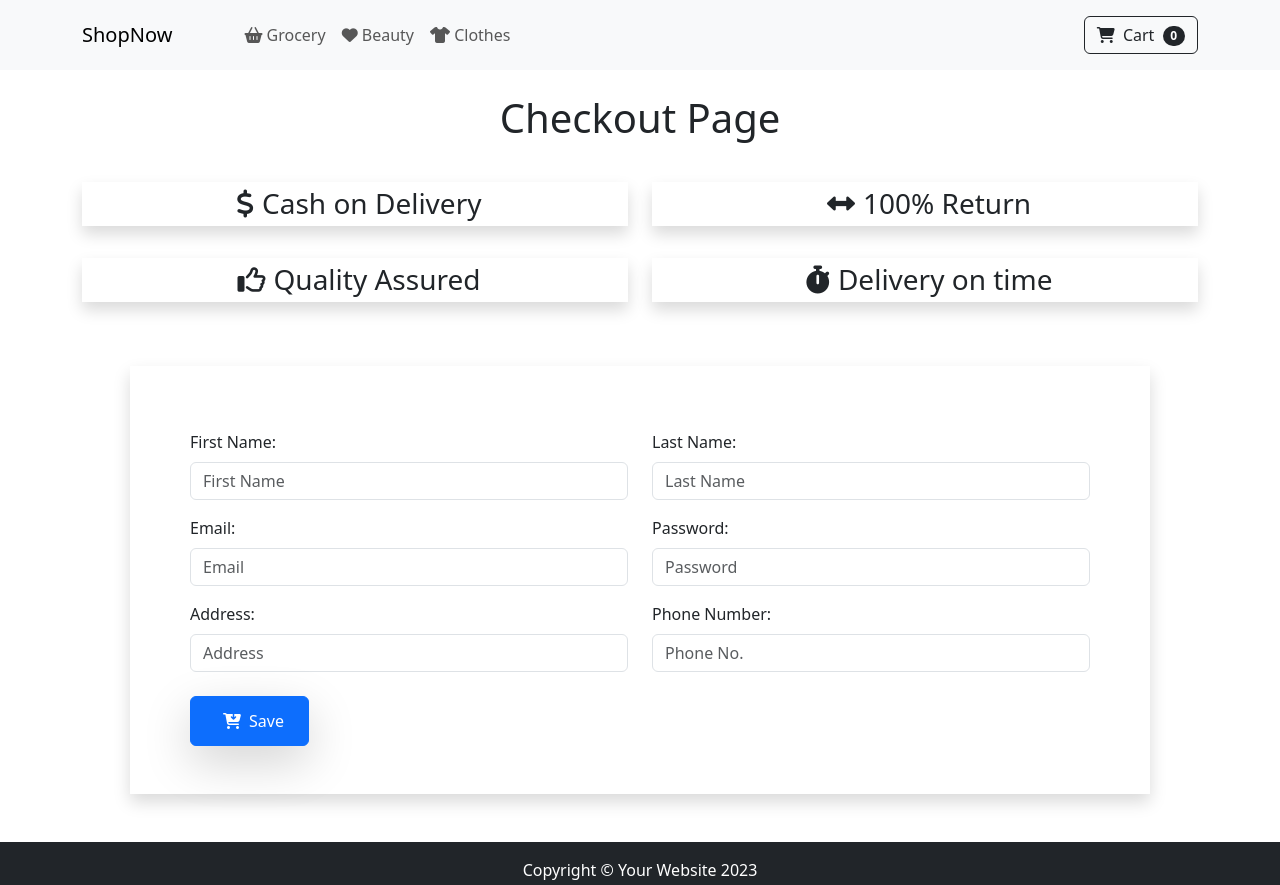
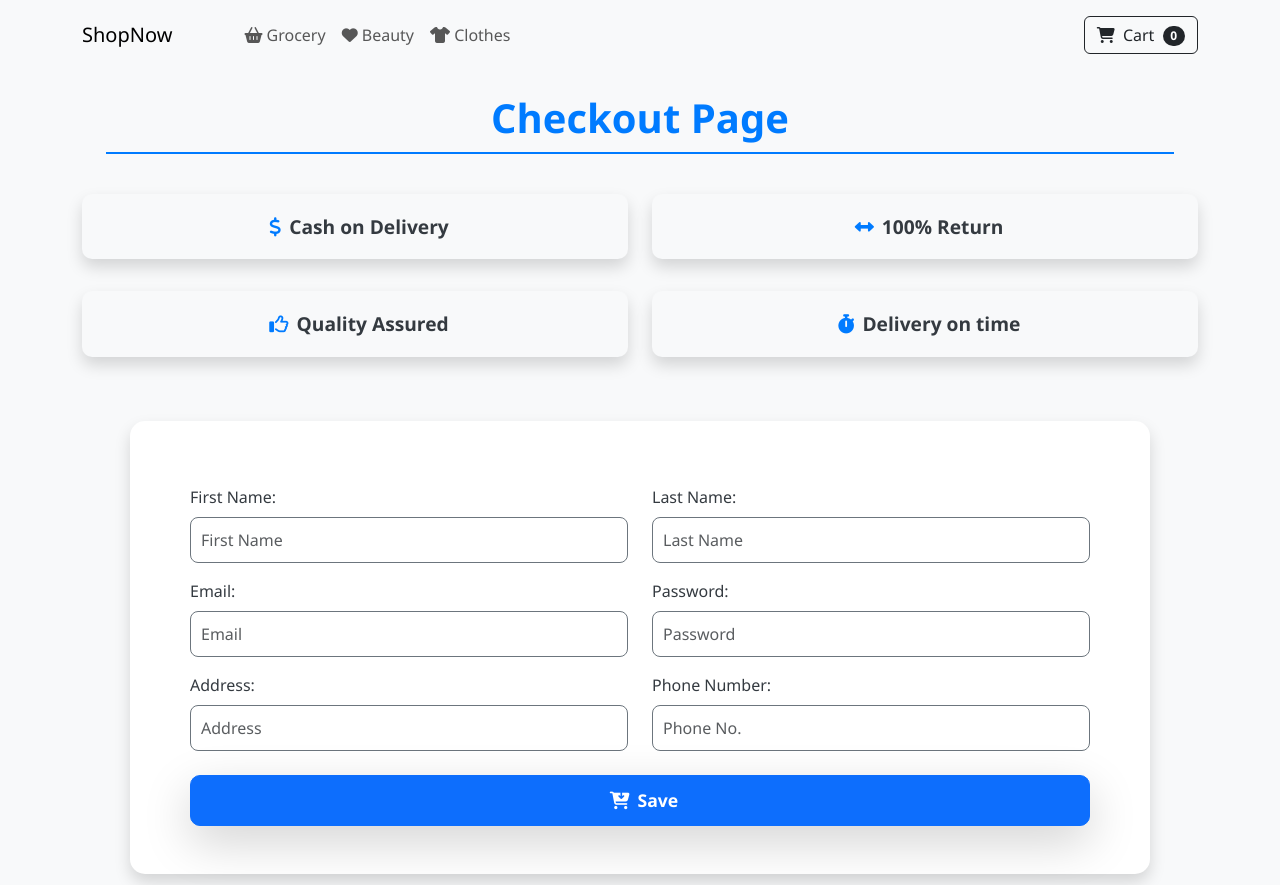
Before and after one commit to EdgarPomar/starter-code-frontend-shop, a plain HTML site: page checkout.html in a window 1280 px wide. Shown: the top 885 px of the page. Drawn offline with nearby package versions, Linux system fonts and the light colour scheme.

Commit message:
Improve the styles about checkout,html

```diff
--- a/checkout.html
+++ b/checkout.html
@@ -16,7 +16,7 @@
 	<link rel="stylesheet" href="https://cdnjs.cloudflare.com/ajax/libs/font-awesome/6.4.0/css/all.min.css"
 		integrity="sha512-iecdLmaskl7CVkqkXNQ/ZH/XLlvWZOJyj7Yy7tcenmpD1ypASozpmT/E0iPtmFIB46ZmdtAc9eNBvH0H/ZpiBw=="
 		crossorigin="anonymous" referrerpolicy="no-referrer" />
-
+	<link rel="stylesheet" href="./css/checkout_styles.css">
 </head>
 
 <body>
--- /dev/null
+++ b/css/checkout_styles.css
@@ -0,0 +1,141 @@
+/* Colores base */
+:root {
+    --primary: #007bff;
+    --dark: #343a40;
+    --light: #f8f9fa;
+    --gray: #6c757d;
+    --shadow: rgba(0, 0, 0, 0.1);
+  }
+
+  body {
+    background-color: var(--light);
+    font-family: 'Segoe UI', Tahoma, Geneva, Verdana, sans-serif;
+    color: var(--dark);
+    margin: 0;
+    padding: 0;
+  }
+
+  .head {
+    font-weight: bold;
+    color: var(--primary);
+    border-bottom: 2px solid var(--primary);
+    padding-bottom: 10px;
+    margin-bottom: 30px;
+  }
+
+  .bord {
+    background-color: white;
+    border-radius: 15px;
+    padding: 20px;
+    transition: transform 0.3s ease;
+  }
+
+  .bord:hover {
+    transform: translateY(-5px);
+    box-shadow: 0 4px 12px var(--shadow);
+  }
+
+  .shadow {
+    box-shadow: 0 4px 12px var(--shadow);
+  }
+
+  /* Cards de beneficios */
+  .row .col-sm-6 h3 {
+    background-color: var(--light);
+    padding: 15px;
+    border-radius: 10px;
+    font-size: 1.2rem;
+    font-weight: 600;
+    transition: all 0.3s;
+  }
+
+  .row .col-sm-6 h3 i {
+    color: var(--primary);
+  }
+
+  .row .col-sm-6 h3:hover {
+    background-color: var(--primary);
+    color: white;
+  }
+
+  .row .col-sm-6 h3:hover i {
+    color: white;
+  }
+
+  /* Formulario */
+  .form-label {
+    font-weight: 500;
+  }
+
+  .form-control {
+    border-radius: 8px;
+    border: 1px solid var(--gray);
+    padding: 10px;
+    transition: border-color 0.2s, box-shadow 0.2s;
+  }
+
+  .form-control:focus {
+    border-color: var(--primary);
+    box-shadow: 0 0 0 3px rgba(0, 123, 255, 0.2);
+  }
+
+  .invalid-feedback {
+    font-size: 0.875rem;
+    color: red;
+  }
+
+  /* Botón principal */
+  #btn {
+    width: 100%;
+    font-size: 1.1rem;
+    border-radius: 10px;
+    font-weight: bold;
+    transition: background-color 0.3s ease;
+  }
+
+  #btn:hover {
+    background-color: #0056b3;
+  }
+
+  /* Modal */
+  .modal-content {
+    border-radius: 15px;
+    box-shadow: 0 4px 20px rgba(0, 0, 0, 0.2);
+  }
+
+  .modal-title {
+    font-weight: bold;
+  }
+
+  .bill {
+    font-size: 1.1rem;
+    color: var(--gray);
+  }
+
+  ul.list {
+    list-style: none;
+    padding-left: 0;
+    margin-top: 15px;
+  }
+
+  /* Footer */
+  footer {
+    background-color: var(--dark);
+    color: white;
+    padding: 20px 0;
+  }
+
+  /* Responsive */
+  @media (max-width: 768px) {
+    .row .col-sm-6 {
+      margin-bottom: 20px;
+    }
+
+    #btn {
+      font-size: 1rem;
+    }
+
+    .form {
+      padding: 0 15px;
+    }
+  }
```
